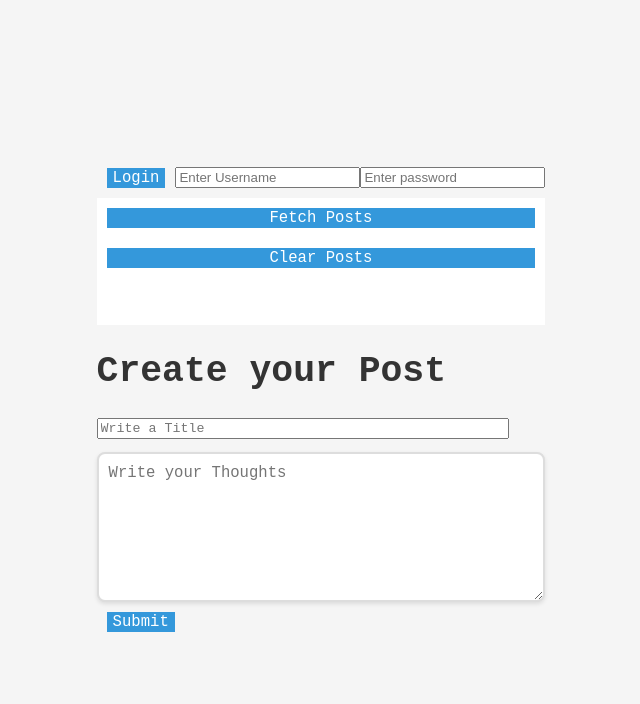
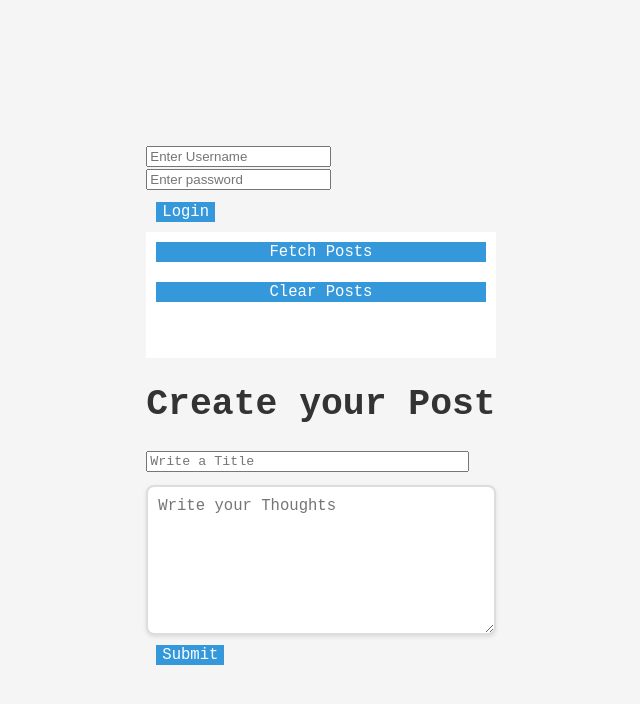
Before and after one commit to elguapo11/mongo-authentication, a React (Vite) app in the folder client/vite/: page / in a window 1280 px wide. Shown: the top 704 px of the page, without its empty margins (319-959 px from the left). Built offline with nearby package versions, Linux system fonts and the light colour scheme.

Commit message:
used prettier

```diff
--- a/client/vite/src/login.jsx
+++ b/client/vite/src/login.jsx
@@ -17,19 +17,22 @@ function Login() {
   };
   return (
     <div>
-      <button onClick={loginUser}>Login</button>
+      <br></br>
       <input
         ref={username}
         placeholder='Enter Username'
         type='user'
         id='user'
       />
+      <br></br>
       <input
         ref={password}
         placeholder='Enter password'
         type='password'
         id='password'
       />
+      <br></br>
+      <button onClick={loginUser}>Login</button>
     </div>
   );
 }
```
